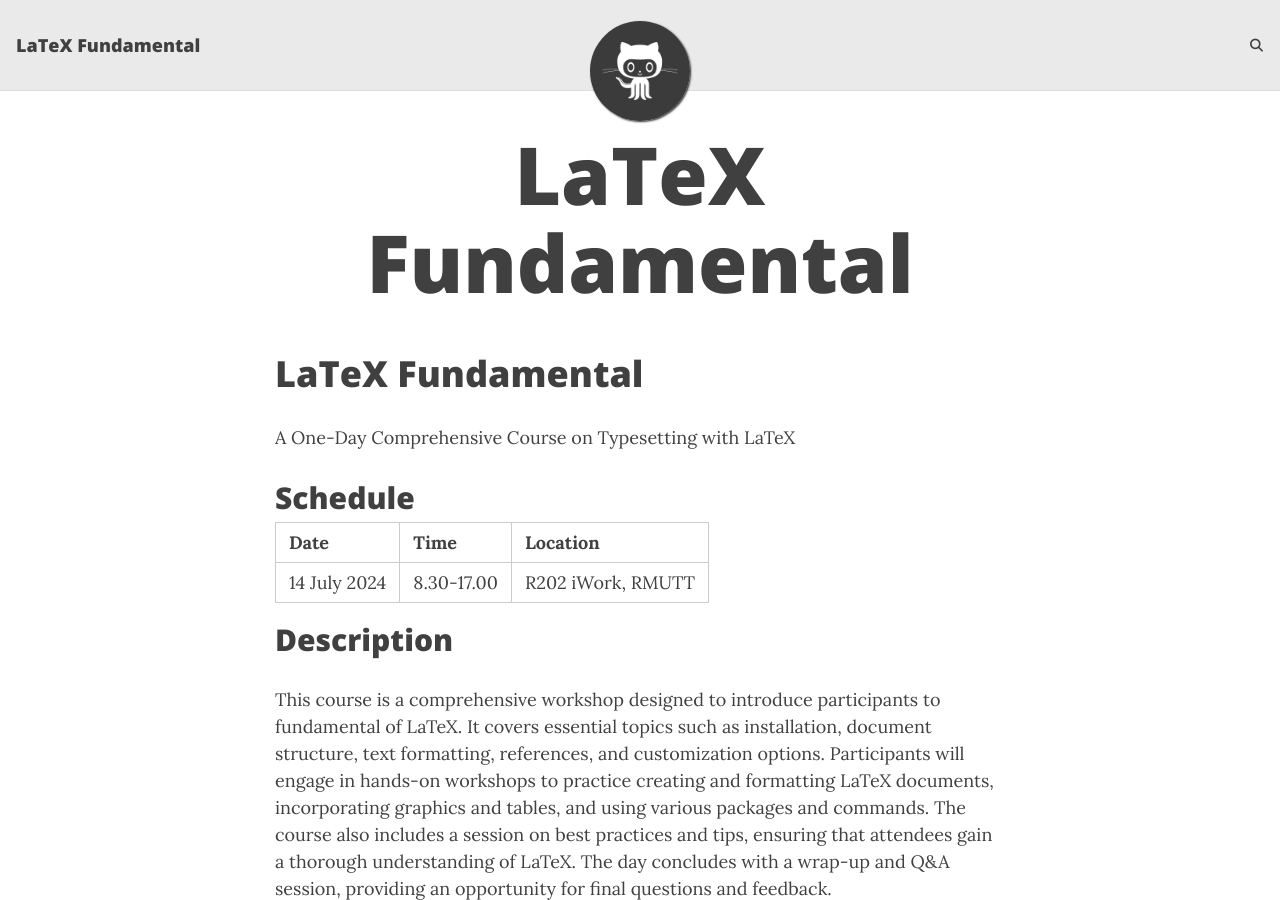
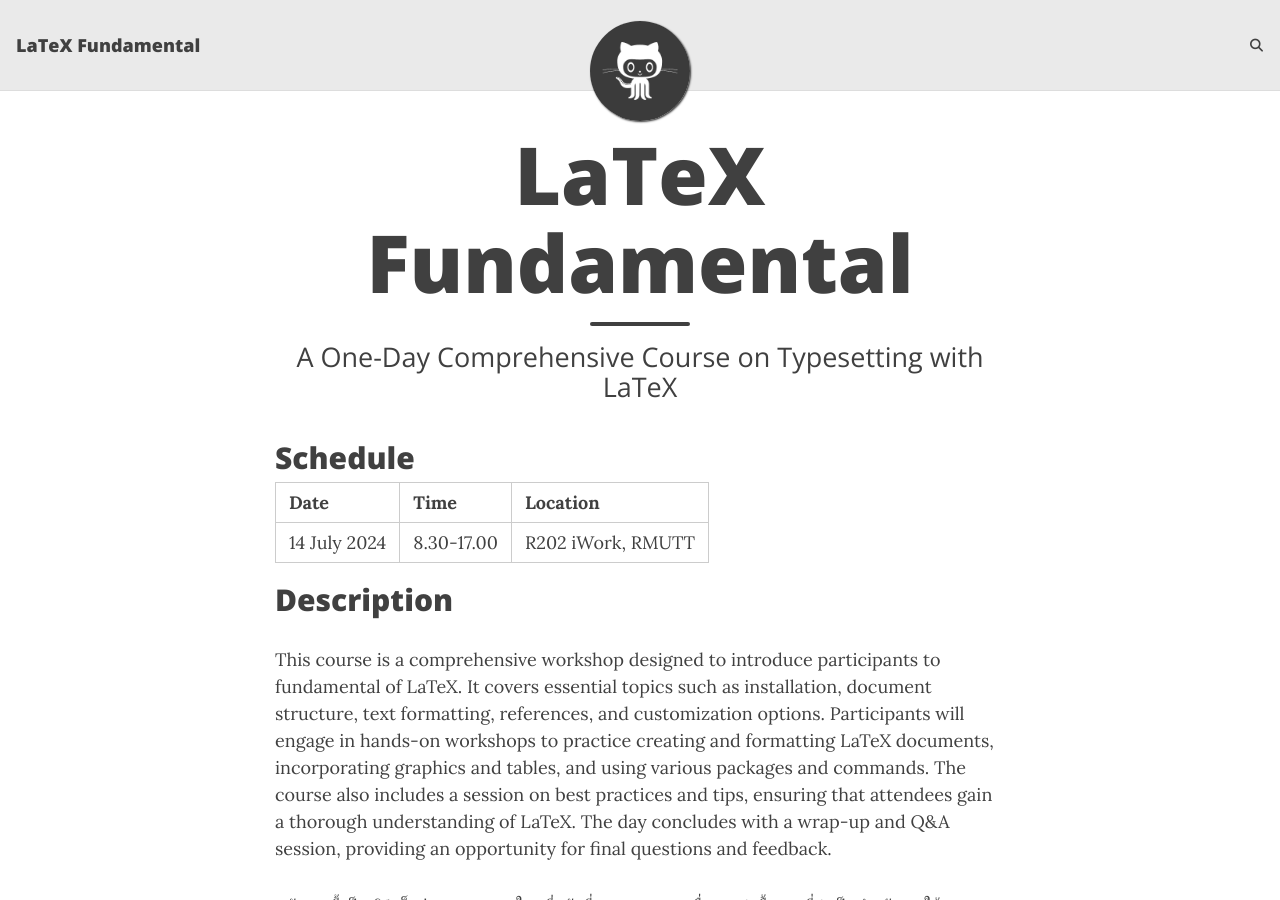
Before and after one commit to epsilonxe/latex_fundamental, a Jekyll site: the page built from aboutme.md, in a window 1280 px wide and 900 px high. Built offline with Jekyll 4.4.1, drawn with Linux system fonts in a browser that asks for light colours; comment, search, counter and statistics services are not loaded.

Commit message:
Pages updated

```diff
--- a/aboutme.md
+++ b/aboutme.md
@@ -1,12 +1,8 @@
 ---
 layout: page
 title: LaTeX Fundamental
+subtitle: A One-Day Comprehensive Course on Typesetting with LaTeX
 ---
-
-# LaTeX Fundamental
-
-A One-Day Comprehensive Course on Typesetting with LaTeX
-
 ## Schedule
 
 |   Date       |     Time     |    Location   |
```
